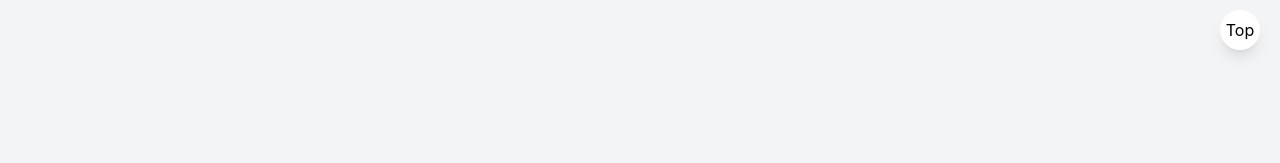
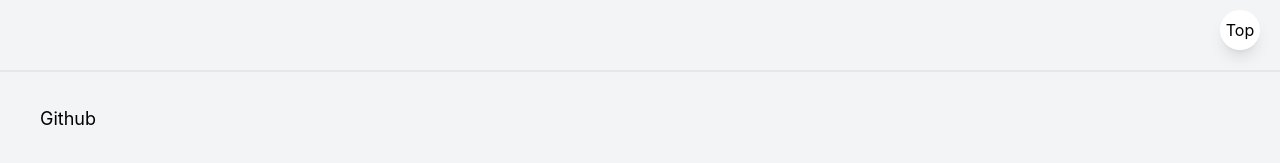
Before and after one commit to Wanted-Pre-Onboarding-Frontend-2/Wan2trip, a React (Create React App) app: page /booked in a window 1280 px wide. Shown: the part 730-893 px from the top of the page. Before the commit the page ends 800 px from the top, so only its background shows below. Built offline with nearby package versions, Linux system fonts and the light colour scheme.

Commit message:
feat: implement layout footer

```diff
--- /dev/null
+++ b/src/components/layout/Footer.tsx
@@ -0,0 +1,16 @@
+const Footer = () => {
+  return (
+    <>
+      <div className="w-full h-24 flex items-center border-t-2 border-gray-200">
+        <a
+          href="https://github.com/Wanted-Pre-Onboarding-Frontend-2/Wan2trip"
+          className="text-lg ml-10"
+        >
+          Github
+        </a>
+      </div>
+    </>
+  );
+};
+
+export default Footer;
--- a/src/components/layout/Layout.tsx
+++ b/src/components/layout/Layout.tsx
@@ -3,6 +3,7 @@ import { LayoutProps } from "../../types/types";
 import tw from "tailwind-styled-components";
 import { useModal } from "../../hooks/useModal";
 import BackHeader from "./BackHeader";
+import Footer from "./Footer";
 import { Link, useLocation } from "react-router-dom";
 import { moveToTop } from "../../hooks/moveToTop";
 type Modal = {
@@ -12,12 +13,12 @@ type Modal = {
 const Layout = ({ children }: LayoutProps) => {
   const { isShown, toggle } = useModal();
   const location = useLocation();
-  // console.log(isShown);
   return (
     <>
       {location.pathname === "/" ? <BackHeader /> : ""}
       <MoveToTop onClick={moveToTop}>Top</MoveToTop>
       <GlobalLayout isshown={isShown ? 1 : 0}>{children}</GlobalLayout>
+      <Footer />
     </>
   );
 };
@@ -25,10 +26,10 @@ const Layout = ({ children }: LayoutProps) => {
 export default Layout;
 
 const GlobalLayout = tw.div<Modal>`
- w-full h-auto min-h-screen max-w-5xl mx-auto
- ${(props: Modal) =>
-   props.isshown === 1 && "h-full fixed top-0 left-0 right-0 mx-auto"}
- ${(props: Modal) => props.isshown === 0 && "h-auto min-h-screen"}
+  w-full h-auto min-h-screen max-w-5xl mx-auto
+  ${(props: Modal) =>
+    props.isshown === 1 && "h-full fixed top-0 left-0 right-0 mx-auto"}
+  ${(props: Modal) => props.isshown === 0 && "h-auto min-h-screen"}
 `;
 
 const MoveToTop = tw.button`
```
